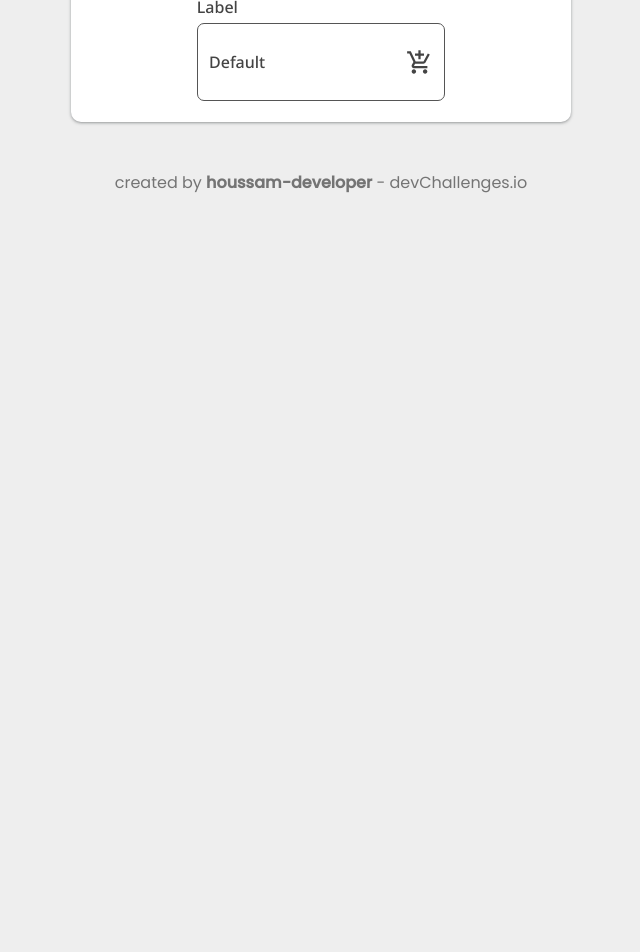
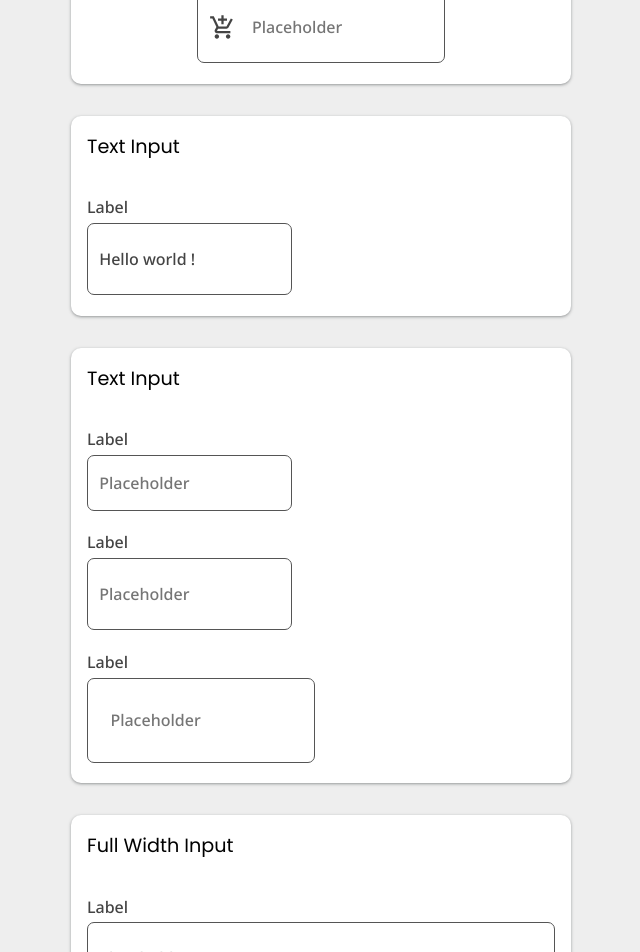
Before and after one commit to houssam-developer/input-component, a React (Vite) app: page / in a window 1280 px wide. Shown: the part 1440-2392 px from the top of the page, without its empty margins (319-959 px from the left). Before the commit the page ends 1667 px from the top, so only its background shows below. Built offline with nearby package versions, Linux system fonts and the light colour scheme.

Commit message:
feat: add fullwidth to input

```diff
--- a/src/App.jsx
+++ b/src/App.jsx
@@ -53,12 +53,28 @@ function App() {
 				<ToggleButton handleOnClick={(e) => setDisabledIcon(e.target.checked)} />
 				<div className="container-buttons">
 					{
-						disabledIcon ? <Input text="Default" startIcon={targetIcon} />
+						!disabledIcon ? <Input text="Default" startIcon={targetIcon} />
 							: <Input text="Default" color='primary' endIcon={targetIcon} />
 					}
 				</div>
 			</div>
 
+			<div className="container-box">
+				<h2>Text Input</h2>
+				<Input value='Hello world !' />
+			</div>
+
+			<div className="container-box">
+				<h2>Text Input</h2>
+				<Input size='sm' />
+				<Input size='md' />
+				<Input size='lg' />
+			</div>
+
+			<div className="container-box">
+				<h2>Full Width Input</h2>
+				<Input fullWidth />
+			</div>
 
 			<Footer></Footer>
 		</div>
--- a/src/components/Input.jsx
+++ b/src/components/Input.jsx
@@ -3,7 +3,7 @@ import * as MdIcons from 'react-icons/md';
 
 function Input({
 	textLabel = 'Label',
-	text = '',
+	value = '',
 	helperText = '',
 	placeholder = 'Placeholder',
 	startIcon = '',
@@ -43,12 +43,19 @@ function Input({
 
 	if (disabled) { setOfClassNames += ` disabled-component`; }
 
+
+	if (size === 'sm') { setOfClassNames += ` container-input--size--small`; }
+	if (size === 'md') { setOfClassNames += ` container-input--size--medium`; }
+	if (size === 'lg') { setOfClassNames += ` container-input--size--large`; }
+
+	if (fullWidth) { setOfClassNames += ` container-input--fullwidth`; }
+
 	return (
 		<div className={setOfClassNames}>
 			<label className='input-component__label' htmlFor="local-input">{textLabel}</label>
 			<div className={setOfClassNamesInput}>
 				{startIcon ? startIconVal : ''}
-				<input type="text" value={text} placeholder={placeholder} disabled={disabled} />
+				<input type="text" value={value} placeholder={placeholder} disabled={disabled} />
 				{endIcon ? endIconVal : ''}
 			</div>
 			<span className='helper-text'>{helperText}</span>
--- a/src/components/Input.scss
+++ b/src/components/Input.scss
@@ -3,6 +3,9 @@
 	--ic-color: #444;
 	--ic-color-light: #999;
 	--ic-bg-color: #fff;
+
+	--ic-padding--block: .5em;
+	--ic-padding--inline: .7em;
 }
 
 .input-component {
@@ -48,7 +51,9 @@
 }
 
 .container-input {
-	padding: .7em;
+	padding: var(--ic-padding--block) var(--ic-padding--inline);
+	width: 100%;
+
 	display: flex;
 	align-items: center;
 	gap: 1em;
@@ -94,6 +99,25 @@
 		width: 27px;
 		height: 27px;
 	}
+
+	&--size--small {
+		--ic-padding--block: 0em;
+		--ic-padding--inline: .7em;
+	}
+
+	&--size--medium {
+		--ic-padding--block: .5em;
+		--ic-padding--inline: .7em;
+	}
+
+	&--size--large {
+		--ic-padding--block: .9em;
+		--ic-padding--inline: 1.4em;
+	}
+
+	&--fullwidth {
+		width: 100%;
+	}
 }
 
 .helper-text {
--- a/src/index.css
+++ b/src/index.css
@@ -82,7 +82,6 @@ h3 {
 
 .container-component {
 	font-size: .8rem;
-
 	display: flex;
 	flex-direction: column;
 	align-items: flex-start;
```
